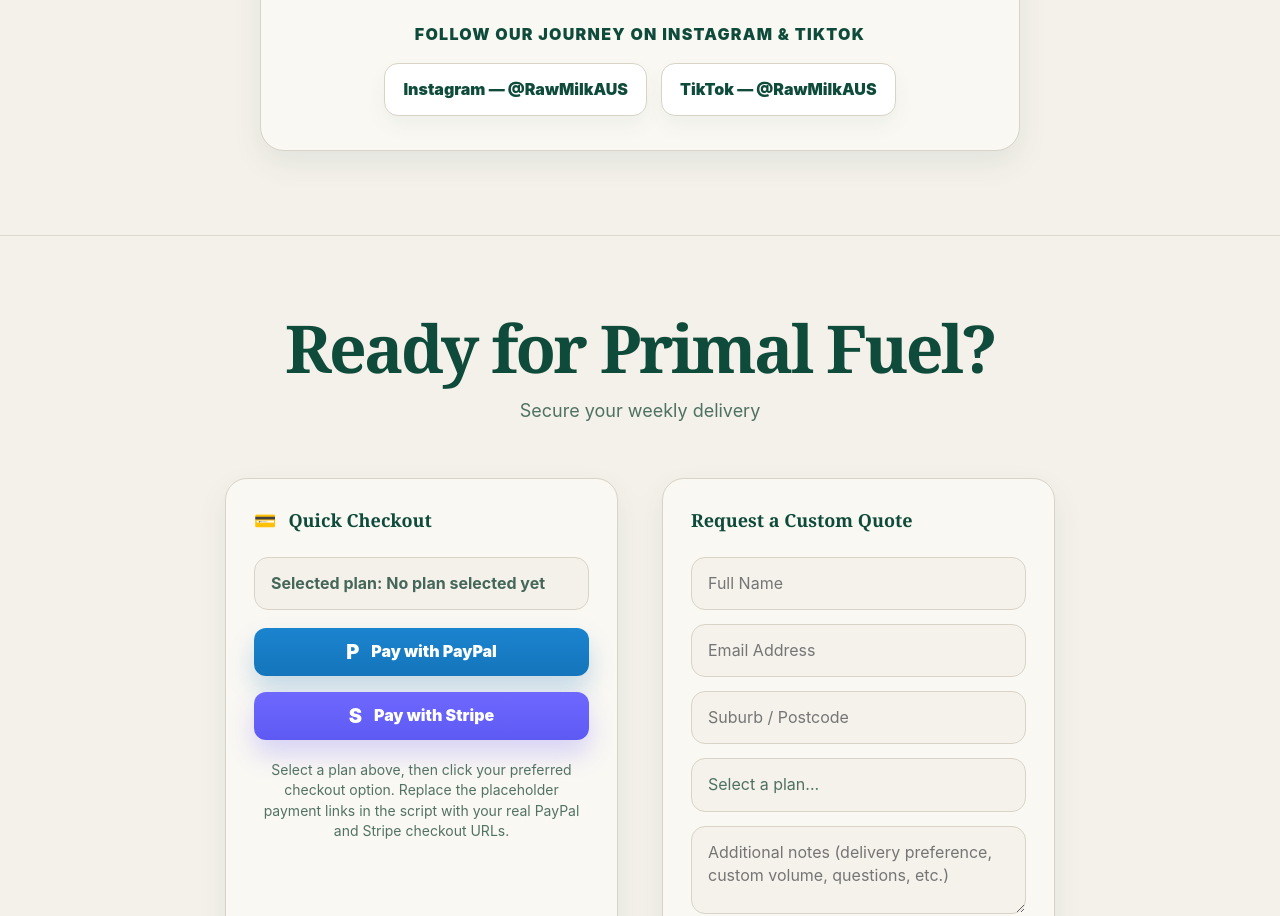
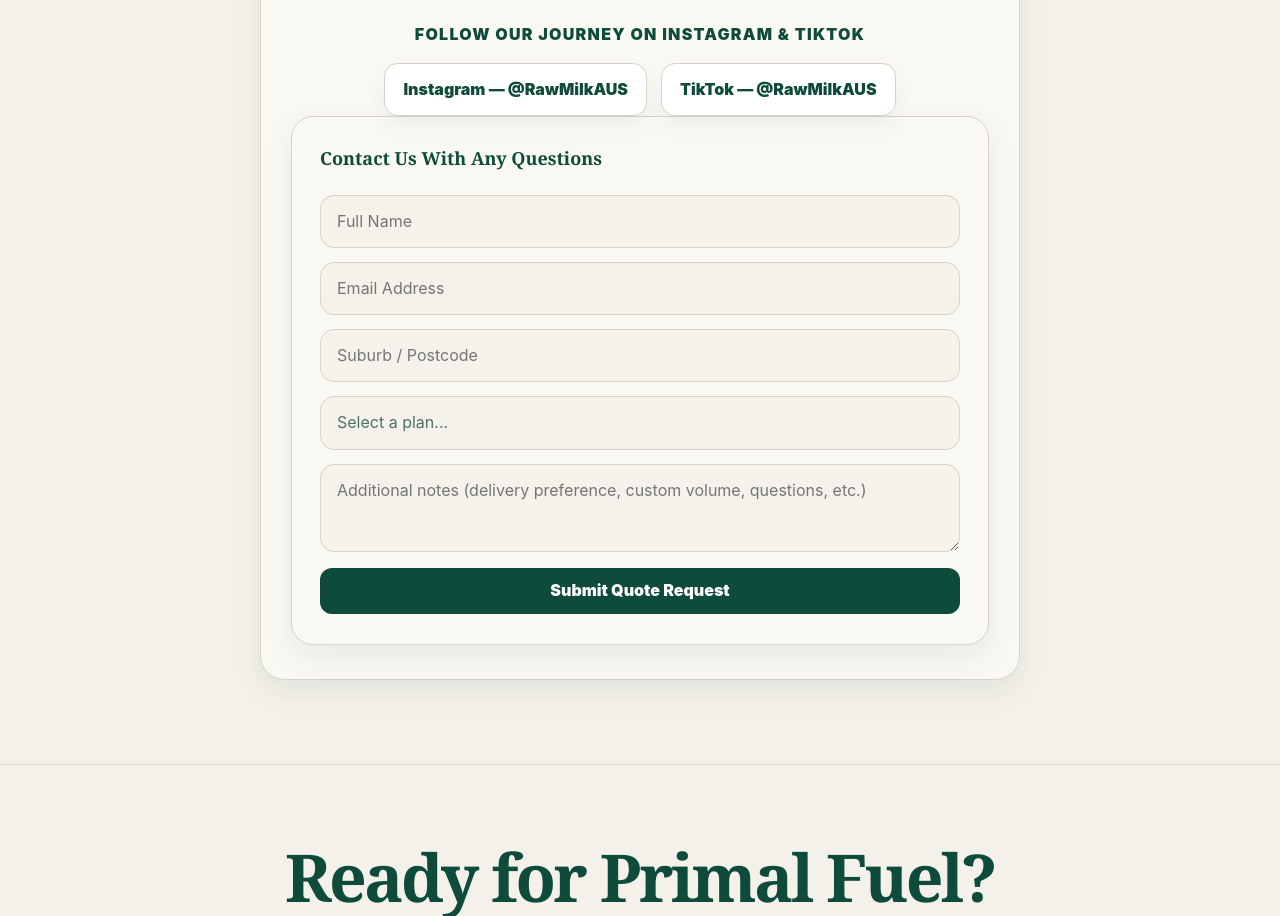
Before and after one commit to RawMilkAUS/RawMilkAUS, a plain HTML site: page index.html in a window 1280 px wide. Shown: the part 9870-10786 px from the top of the page. Drawn offline with Linux system fonts and the light colour scheme.

Commit message:
Update index.html

```diff
--- a/index.html
+++ b/index.html
@@ -2980,6 +2980,30 @@
             <a class="contact-social-link" href="https://www.instagram.com/RawMilkAUS" target="_blank" rel="noopener noreferrer">Instagram — @RawMilkAUS</a>
             <a class="contact-social-link" href="https://www.tiktok.com/@RawMilkAUS" target="_blank" rel="noopener noreferrer">TikTok — @RawMilkAUS</a>
           </div>
+
+          <div class="quote-card">
+            <div class="mini-heading"><span>Contact Us With Any Questions</span></div>
+            <form id="quoteForm" action="https://formspree.io/f/your-form-id" method="POST">
+              <input type="text" name="full_name" placeholder="Full Name" required>
+              <input type="email" name="email" placeholder="Email Address" required>
+              <input type="text" name="location" placeholder="Suburb / Postcode" required>
+
+              <select name="plan" id="quotePlanSelect" required>
+                <option selected disabled>Select a plan...</option>
+                <option value="20L / month — 5L weekly — Starter — $200">20L / month — 5L weekly — Starter — $200</option>
+                <option value="40L / month — 10L weekly — For 2 — $380 — Save 5%">40L / month — 10L weekly — For 2 — $380 — Save 5%</option>
+                <option value="60L / month — 15L weekly — ⭐ Most Popular ⭐ — $540 — Save 10%">60L / month — 15L weekly — ⭐ Most Popular ⭐ — $540 — Save 10%</option>
+                <option value="90L / month — 22.5L weekly — Small Household — $765 — Save 15%">90L / month — 22.5L weekly — Small Household — $765 — Save 15%</option>
+                <option value="120L / month — 30L weekly — Medium Household — $960 — Save 20%">120L / month — 30L weekly — Medium Household — $960 — Save 20%</option>
+                <option value="150L / month — 37.5L weekly — Large Household — $1125 — Save 25%">150L / month — 37.5L weekly — Large Household — $1125 — Save 25%</option>
+                <option value="Bulk / Custom Orders — Save 30%">Bulk / Custom Orders — Save 30%</option>
+              </select>
+
+              <textarea name="notes" placeholder="Additional notes (delivery preference, custom volume, questions, etc.)"></textarea>
+              <input type="hidden" name="_subject" value="New RawMilkAUS Custom Quote Request">
+              <button type="submit" class="quote-submit">Submit Quote Request</button>
+            </form>
+          </div>
         </div>
       </div>
     </section>
```
